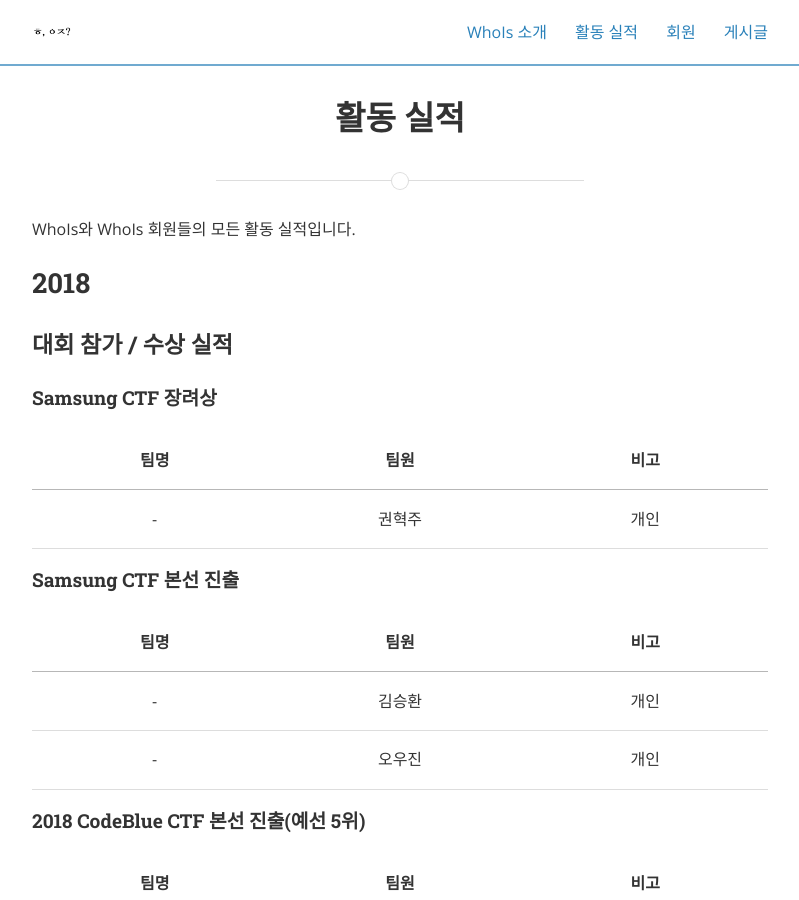
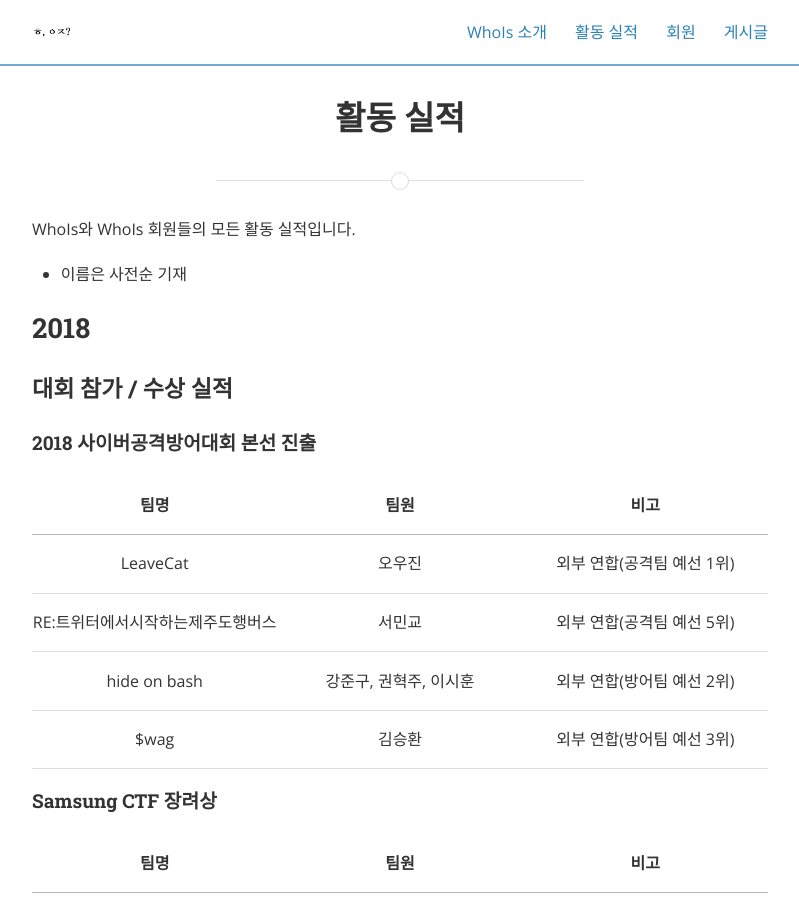
Before and after one commit to ajou-whois/ajou-whois.github.io, a Jekyll site: the page built from achievement.md, in a window 1280 px wide and 900 px high. Shown: the whole window, without its empty margins (240-1039 px from the left). Built offline with Jekyll 4.4.1, drawn with Linux system fonts in a browser that asks for light colours; nearby versions of some CDN libraries; some of the changed text lies outside the part shown.

Commit message:
실적 업데이트
사이버공격방어대회 추가

```diff
--- a/achievement.md
+++ b/achievement.md
@@ -6,9 +6,20 @@ permalink: /achievement/
 
 WhoIs와 WhoIs 회원들의 모든 활동 실적입니다.
 
+* 이름은 사전순 기재
+
 ## 2018
 
 ### 대회 참가 / 수상 실적
+
+#### 2018 사이버공격방어대회 본선 진출
+
+| 팀명 | 팀원 | 비고 |
+|:-:|:-:|:-:|
+| LeaveCat | 오우진 | 외부 연합(공격팀 예선 1위) |
+| RE:트위터에서시작하는제주도행버스 | 서민교 | 외부 연합(공격팀 예선 5위) |
+| hide on bash | 강준구, 권혁주, 이시훈 | 외부 연합(방어팀 예선 2위) |
+| $wag | 김승환 | 외부 연합(방어팀 예선 3위) |
 
 #### Samsung CTF 장려상
 
```
Also changed, not shown: other parts of achievement.md (+3 -3 lines).
